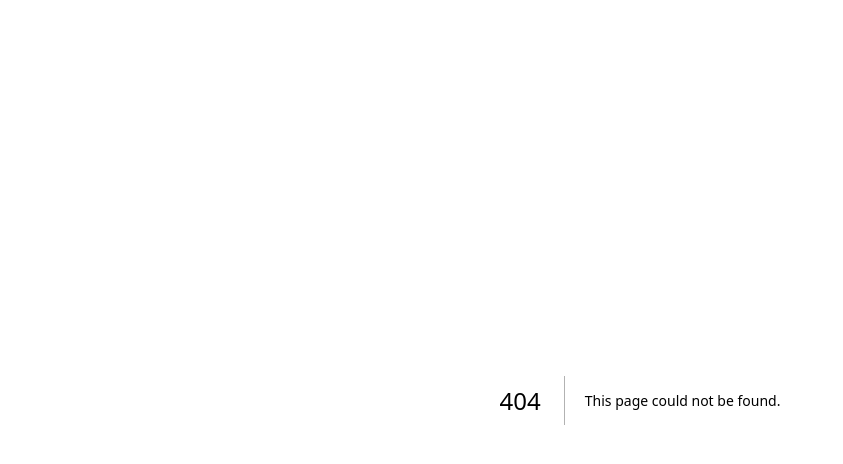
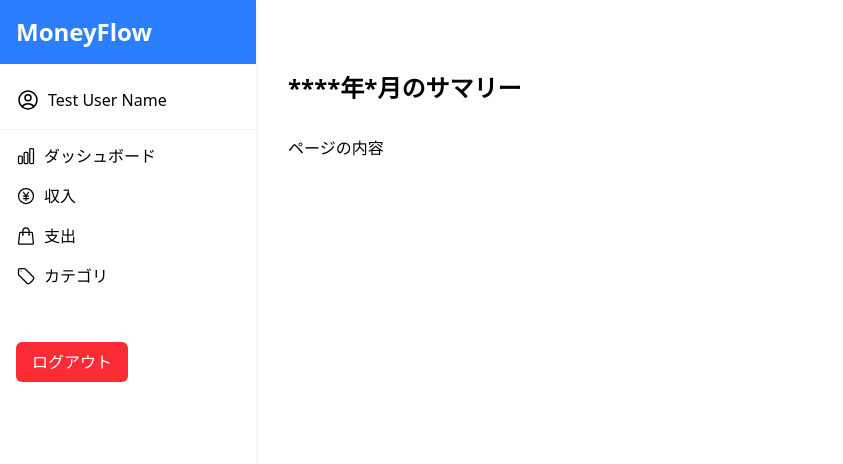
Before and after one commit to kokiwaku/Kakeibo, a Next.js app in the folder front/: page /app in a window 1280 px wide. Before the commit this address had no page. Shown: the top 464 px of the page, without its empty margins (0-843 px from the left). Built offline with nearby package versions, Linux system fonts and the light colour scheme.

Commit message:
[add]アプリケーション全体のLayoutをざっくり実装

```diff
--- a/front/package.json
+++ b/front/package.json
@@ -14,6 +14,7 @@
     "inspect": "npx eslint --inspect-config"
   },
   "dependencies": {
+    "@heroicons/react": "^2.2.0",
     "@tailwindcss/postcss": "^4.0.5",
     "axios": "^1.7.9",
     "next": "^15.0.3",
--- /dev/null
+++ b/front/src/app/app/categories/page.tsx
@@ -0,0 +1,13 @@
+import React from 'react'
+
+const Page = () => {
+  return (
+    <div className="py-18 px-8">
+      <h1 className="text-2xl font-bold">カテゴリ一覧</h1>
+      <div className="mt-8">
+        <p>ページの内容</p>
+      </div>
+    </div>
+  )
+}
+export default Page
--- /dev/null
+++ b/front/src/app/app/expenses/page.tsx
@@ -0,0 +1,13 @@
+import React from 'react'
+
+const Page = () => {
+  return (
+    <div className="py-18 px-8">
+      <h1 className="text-2xl font-bold">支出一覧</h1>
+      <div className="mt-8">
+        <p>ページの内容</p>
+      </div>
+    </div>
+  )
+}
+export default Page
--- /dev/null
+++ b/front/src/app/app/incomes/page.tsx
@@ -0,0 +1,13 @@
+import React from 'react'
+
+const Page = () => {
+  return (
+    <div className="py-18 px-8">
+      <h1 className="text-2xl font-bold">収入一覧</h1>
+      <div className="mt-8">
+        <p>ページの内容</p>
+      </div>
+    </div>
+  )
+}
+export default Page
--- /dev/null
+++ b/front/src/app/app/layout.tsx
@@ -0,0 +1,19 @@
+import { Metadata } from 'next'
+import React, { ReactNode } from 'react'
+import SidePanel from '@/components/SidePanel'
+
+export const metadata: Metadata = {
+  title: 'Create Next App',
+  description: 'Generated by create next app',
+}
+
+const AppLayout = ({ children }: { children: ReactNode }) => {
+  return (
+    <div className="flex h-screen gb-background">
+      <SidePanel />
+      <main>{children}</main>
+    </div>
+  )
+}
+
+export default AppLayout
--- /dev/null
+++ b/front/src/app/app/page.tsx
@@ -0,0 +1,13 @@
+import React from 'react'
+
+const Page = () => {
+  return (
+    <div className="py-18 px-8">
+      <h1 className="text-2xl font-bold">****年*月のサマリー</h1>
+      <div className="mt-8">
+        <p>ページの内容</p>
+      </div>
+    </div>
+  )
+}
+export default Page
--- a/front/src/app/page.tsx
+++ /dev/null
@@ -1,51 +0,0 @@
-import React from 'react'
-
-const Page = () => {
-  return (
-    <div className="min-h-full">
-      <div className="flex">
-        <SidePanel />
-        <main className="flex-1 p-6">
-          <div className="bg-white rounded-lg shadow-sm p-6">
-            <h2 className="text-2xl text-gray-900 mb-4">Hello Tailwind!</h2>
-            <p className="text-gray-600">
-              Tailwindの設定が正しく適用されています。
-            </p>
-            {/* Tailwindのユーティリティクラスのデモ */}
-            <div className="mt-6 space-y-4">
-              <button className="bg-primary-500 text-white px-4 py-2 rounded-md hover:bg-primary-600 transition-colors">
-                プライマリボタン
-              </button>
-              <div className="bg-secondary-500 text-white p-4 rounded-md">
-                セカンダリカラーの背景
-              </div>
-              <div className="animate-fade-in bg-blue-100 p-4 rounded-md">
-                フェードインアニメーション
-              </div>
-            </div>
-          </div>
-        </main>
-      </div>
-    </div>
-  )
-}
-
-export default Page
-
-const SidePanel = () => {
-  return (
-    <aside className="w-64 bg-white shadow-sm p-6">
-      <nav className="space-y-2">
-        <a href="#" className="block text-gray-600 hover:text-primary-500">
-          メニュー1
-        </a>
-        <a href="#" className="block text-gray-600 hover:text-primary-500">
-          メニュー2
-        </a>
-        <a href="#" className="block text-gray-600 hover:text-primary-500">
-          メニュー3
-        </a>
-      </nav>
-    </aside>
-  )
-}
--- /dev/null
+++ b/front/src/components/SidePanel.tsx
@@ -0,0 +1,64 @@
+import Link from 'next/link'
+import {
+  ChartBarIcon,
+  CurrencyYenIcon,
+  ShoppingBagIcon,
+  TagIcon,
+  UserCircleIcon,
+} from '@heroicons/react/24/outline'
+
+const SidePanel = () => {
+  type Menu = {
+    name: string
+    url: string
+    icon: React.ReactNode
+  }
+  const menuList: Menu[] = [
+    {
+      name: 'ダッシュボード',
+      url: '/app',
+      icon: <ChartBarIcon className="h-5 w-5" />,
+    },
+    {
+      name: '収入',
+      url: '/app/incomes',
+      icon: <CurrencyYenIcon className="h-5 w-5" />,
+    },
+    {
+      name: '支出',
+      url: '/app/expenses',
+      icon: <ShoppingBagIcon className="h-5 w-5" />,
+    },
+    {
+      name: 'カテゴリ',
+      url: '/app/categories',
+      icon: <TagIcon className="h-5 w-5" />,
+    },
+  ]
+  return (
+    <aside className="w-64 shadow-md flex flex-col gap-1.5">
+      <div className="p-4 bg-blue-500 text-white">
+        <h1 className="text-2xl font-bold">MoneyFlow</h1>
+      </div>
+      <div className="flex items-center border-b border-gray-100 px-4 gap-2 h-15">
+        <UserCircleIcon className="h-6 w-6" />
+        <p>Test User Name</p>
+      </div>
+      <nav className="px-4">
+        {menuList.map((menu, index) => (
+          <Link key={index} className="flex items-center py-2" href={menu.url}>
+            <p className="mr-2">{menu.icon}</p>
+            <p>{menu.name}</p>
+          </Link>
+        ))}
+      </nav>
+      <div className="px-4 mt-10">
+        <button className="bg-red-500 text-white hover:bg-red-300 rounded-md px-4 py-2 cursor-pointer">
+          ログアウト
+        </button>
+      </div>
+    </aside>
+  )
+}
+
+export default SidePanel
```
Also changed, not shown: 1 other file (tests, documents, lock files or other folders).
